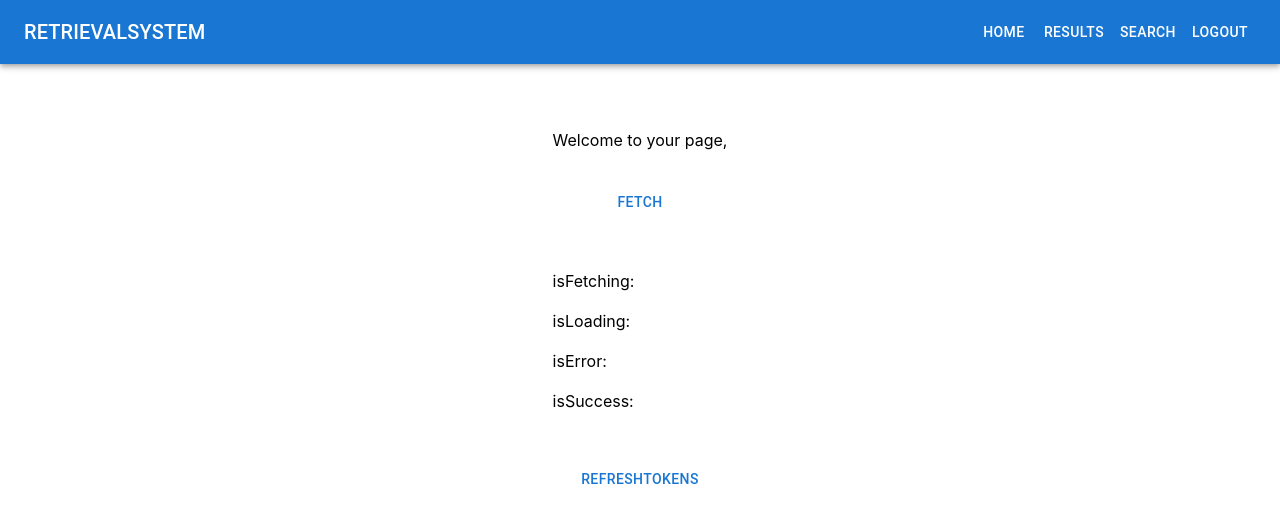
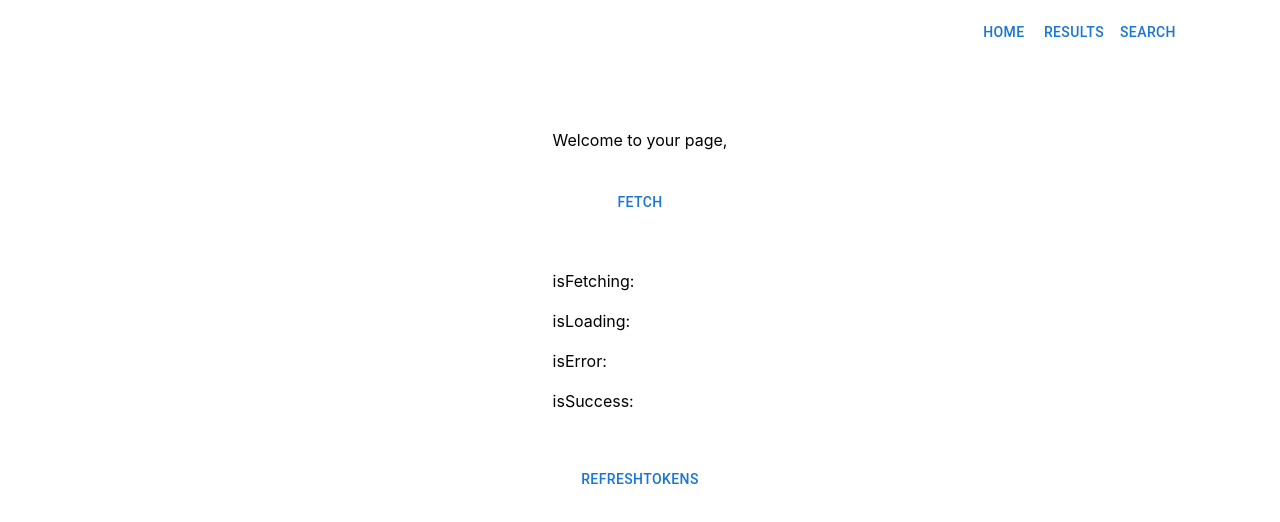
Before and after one commit to gcalabria/retrievalsystem-client, a React (Vite) app: page /home in a window 1280 px wide. Shown: the top 522 px of the page. Built offline with nearby package versions, Linux system fonts and the light colour scheme.

Commit message:
Change AppBar bgcolor to background.paper

```diff
--- a/src/layout/MainLayout.tsx
+++ b/src/layout/MainLayout.tsx
@@ -2,6 +2,7 @@ import { AppBar, Box, Button, Toolbar, Typography } from '@mui/material';
 import { Outlet, Link as RouterLink, useNavigate } from 'react-router-dom';
 import { useSignOutMutation } from '../redux/api/authApi';
 import { LoadingButton } from '@mui/lab';
+import QueryTemplatesDialog from '../features/query_templates/QueryTemplatesDialog';
 
 function MainLayout() {
   const navigate = useNavigate();
@@ -14,19 +15,24 @@ function MainLayout() {
 
   return (
     <>
-      <AppBar component="nav" position="static">
+      <AppBar
+        component="nav"
+        position="static"
+        elevation={0}
+        sx={{ bgcolor: 'background.paper' }}
+      >
         <Toolbar>
           <Typography variant="h6" component="div" sx={{ flexGrow: 1 }}>
             RETRIEVALSYSTEM
           </Typography>
           <Box>
-            <Button component={RouterLink} to="/home" color="inherit">
+            <Button component={RouterLink} to="/home">
               Home
             </Button>
-            <Button component={RouterLink} to="results" color="inherit">
+            <Button component={RouterLink} to="results">
               Results
             </Button>
-            <Button component={RouterLink} to="search" color="inherit">
+            <Button component={RouterLink} to="search">
               Search
             </Button>
             <LoadingButton
```
